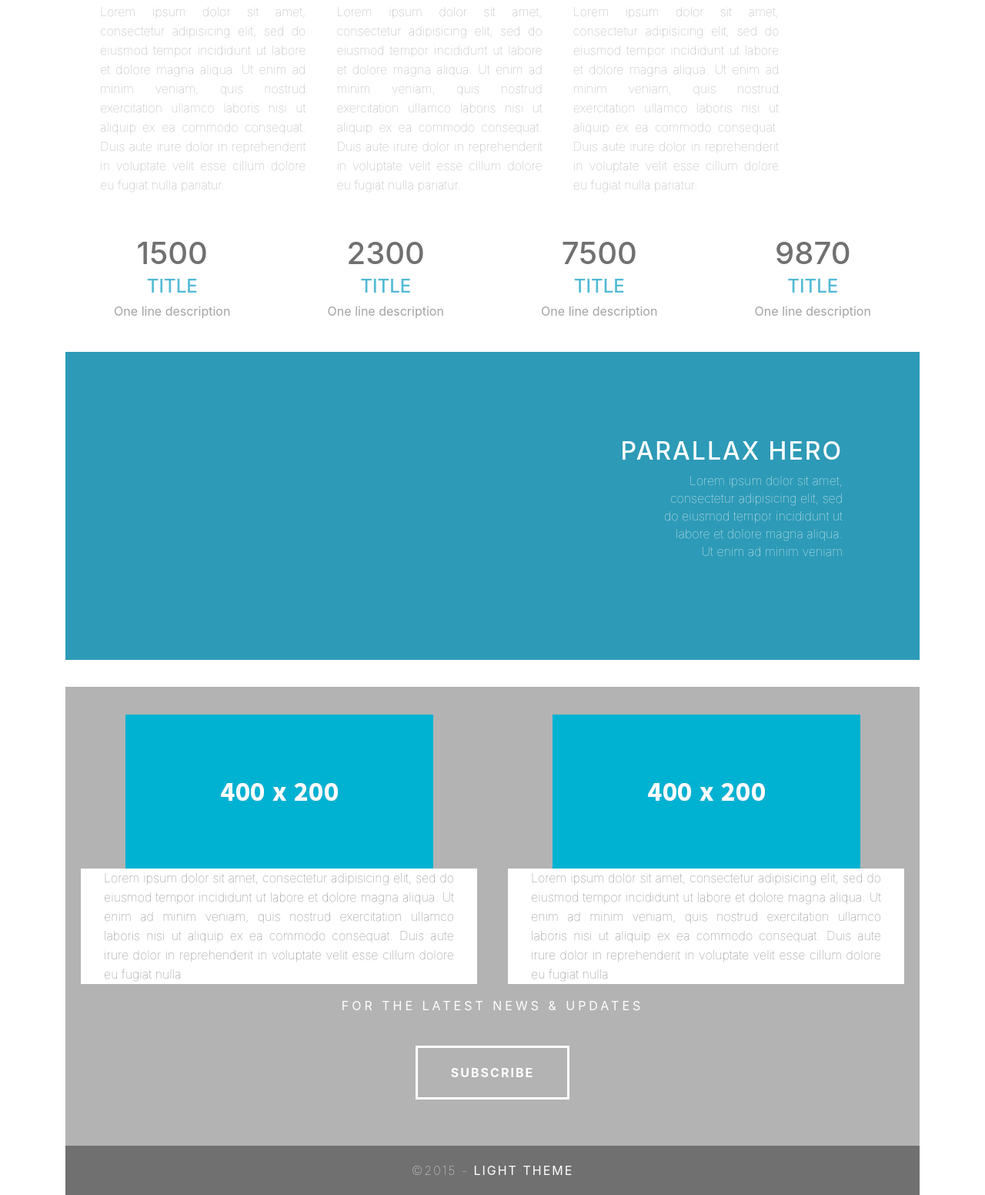
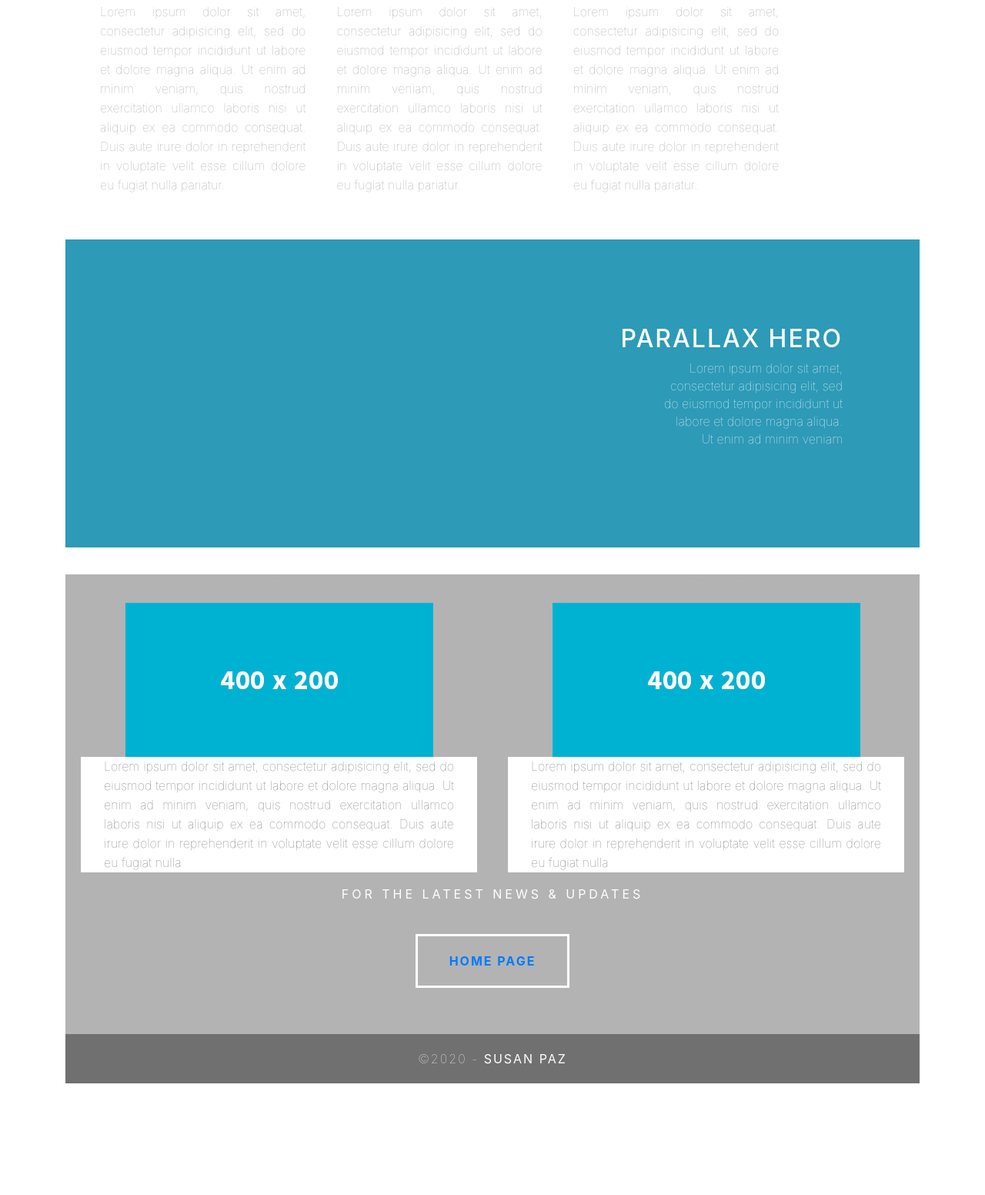
Before and after one commit to SusanaPaz/ProfoundCleanServices.github.io, a plain HTML site: page about.html in a window 1280 px wide. Shown: the part 382-1934 px from the top of the page at 77% size. After the commit the page ends 1789 px from the top, so only its background shows below. Drawn offline with Linux system fonts and the light colour scheme; files whose address does not match are found by name.

Commit message:
Add files via upload

```diff
--- a/about.html
+++ b/about.html
@@ -70,28 +70,7 @@
     <p class="text_column">Lorem ipsum dolor sit amet, consectetur adipisicing elit, sed do eiusmod tempor incididunt ut labore et dolore magna aliqua. Ut enim ad minim veniam, quis nostrud exercitation ullamco laboris nisi ut aliquip ex ea commodo consequat. Duis aute irure dolor in reprehenderit in voluptate velit esse cillum dolore eu fugiat nulla pariatur. </p>
   </section>
   <!-- Stats Gallery Section -->
-  <div class="gallery">
-    <div class="thumbnail">
-      <h1 class="stats">1500</h1>
-      <h4>TITLE</h4>
-      <p>One line description</p>
-    </div>
-    <div class="thumbnail">
-      <h1 class="stats">2300</h1>
-      <h4>TITLE</h4>
-      <p>One line description</p>
-    </div>
-    <div class="thumbnail">
-      <h1 class="stats">7500</h1>
-      <h4>TITLE</h4>
-      <p>One line description</p>
-    </div>
-    <div class="thumbnail">
-      <h1 class="stats">9870</h1>
-      <h4>TITLE</h4>
-      <p>One line description</p>
-    </div>
-  </div>
+  <div class="gallery"> </div>
   <!-- Parallax Section -->
   <section class="banner">
     <h2 class="parallax">PARALLAX HERO</h2>
@@ -114,10 +93,10 @@
   <section class="footer_banner" id="contact">
     <h2 class="hidden">Footer Banner Section </h2>
     <p class="hero_header">FOR THE LATEST NEWS &amp; UPDATES</p>
-    <div class="button">subscribe</div>
+    <div class="button"><a href="index.html">Home Page</a></div>
   </section>
   <!-- Copyrights Section -->
-  <div class="copyright">&copy;2015 - <strong>Light Theme</strong></div>
+  <div class="copyright">&copy;2020 - <strong>Susan paz</strong></div>
 </div>
 <!-- Main Container Ends -->
 </body>
```
